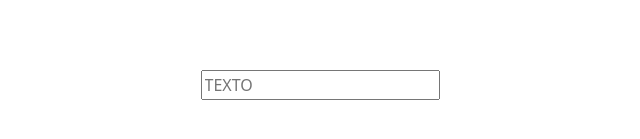
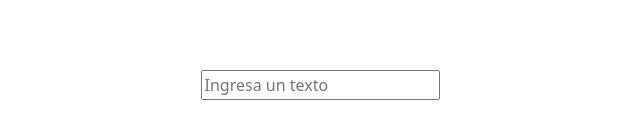
Before and after one commit to jesusalejandro1821-spec/hola-mundo-, a React (Vite) app in the folder my-app/: page / in a window 1280 px wide. Shown: the part 307-446 px from the top of the page, without its empty margins (320-960 px from the left). Built offline with nearby package versions, Linux system fonts and the light colour scheme.

Commit message:
modify new line and change input text message

```diff
--- a/my-app/src/App.tsx
+++ b/my-app/src/App.tsx
@@ -14,7 +14,7 @@ function App() {
   return (
     <div>
       <input
-        placeholder="TEXTO"
+        placeholder="Ingresa un texto"
         onChange={(evento) => setText(evento.target.value)}
       />
       <Text paragraph={text} />
--- a/my-app/src/components/Text.tsx
+++ b/my-app/src/components/Text.tsx
@@ -1,6 +1,7 @@
 interface TextProps {
   paragraph: string;
 }
+
 const Text = ({ paragraph }: TextProps) => {
   return (
     <div>
@@ -8,4 +9,5 @@ const Text = ({ paragraph }: TextProps) => {
     </div>
   );
 };
+
 export default Text;
```
